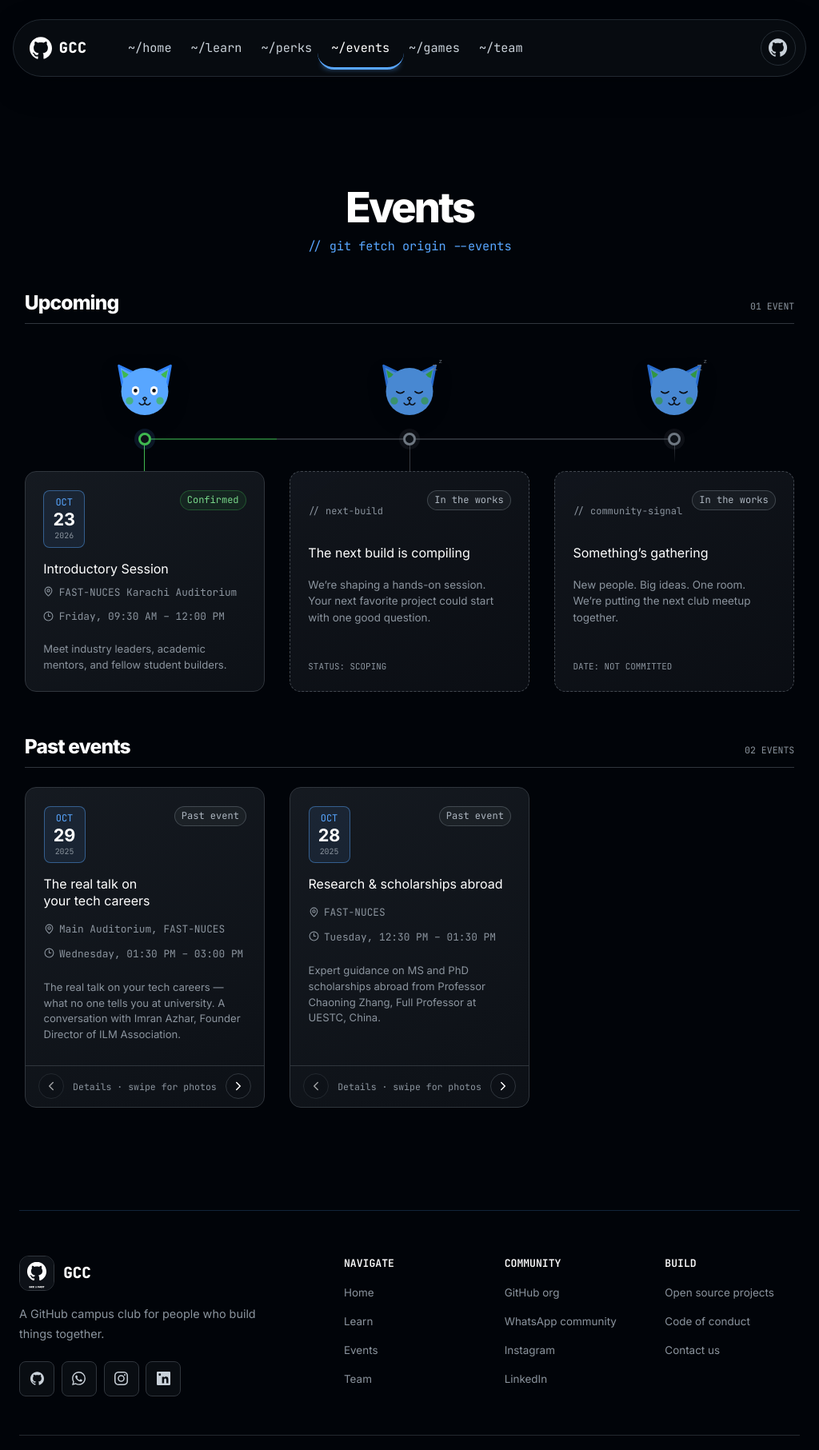
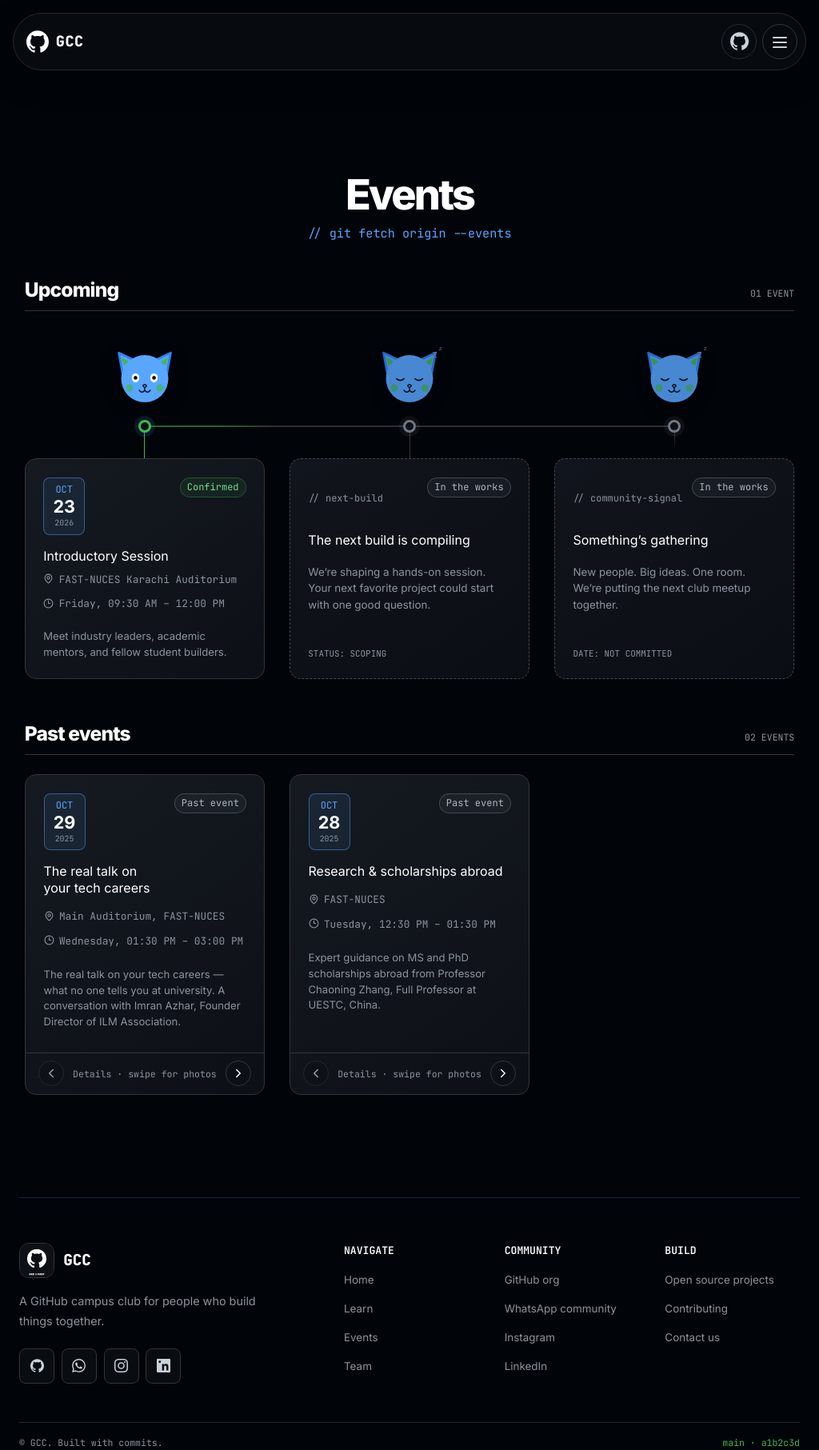
Before and after one commit to GCC-FAST-NUCES-Karachi/GCC, a Next.js app: page /events in a window 1024 px wide. Shown: the top 1813 px of the page at 80% size. Built offline with nearby package versions, Linux system fonts and the light colour scheme.

Commit message:
Update navbar, footer & community links, fix events timeline

```diff
--- a/src/app/landing/LandingSections.jsx
+++ b/src/app/landing/LandingSections.jsx
@@ -131,7 +131,7 @@
         </HighlightsCarousel>
         <div className="community-highlight-links" aria-label="Connect with the community">
         <CommunityLinkCard label="LinkedIn" href="https://www.linkedin.com/company/github-campus-club-fast-nuces/" title="Follow us on LinkedIn" description="Club news, opportunities, and updates." />
-        <CommunityLinkCard label="WhatsApp" href="https://chat.whatsapp.com/" title="Join the WhatsApp community" description="Get in touch with the club community." icon={() => <svg viewBox="0 0 24 24"><path d={siWhatsapp.path} /></svg>} />
+        <CommunityLinkCard label="WhatsApp" href="https://chat.whatsapp.com/EweThN5W27a4cVgFC5VyPC?s=sw&p=a&mlu=4&ilr=4" title="Join the WhatsApp community" description="Get in touch with the club community." icon={() => <svg viewBox="0 0 24 24"><path d={siWhatsapp.path} /></svg>} />
         </div>
       </div>
     </section>
@@ -204,7 +204,7 @@
   return (
     <section id="join" className="landing-join-section" aria-labelledby="join-heading">
       <div><p className="section-command">{"// git checkout join"}</p><h2 id="join-heading">Build something with us.</h2><p>A community for FAST-NUCES students who learn, build, and ship together.</p></div>
-      <a href="https://chat.whatsapp.com/" className="join-button" target="_blank" rel="noreferrer">Join the community <ArrowRight size={16} aria-hidden="true" /></a>
+      <a href="https://chat.whatsapp.com/EweThN5W27a4cVgFC5VyPC?s=sw&p=a&mlu=4&ilr=4" className="join-button" target="_blank" rel="noreferrer">Join the community <ArrowRight size={16} aria-hidden="true" /></a>
     </section>
   );
 }
--- a/src/components/events/events-list.css
+++ b/src/components/events/events-list.css
@@ -33,6 +33,15 @@
 
 .event-item-planned::before {
   background: rgb(139 148 158 / 30%);
+}
+
+.event-item:not(.event-item-planned):has(+ .event-item-planned)::before {
+  background: linear-gradient(
+    to right,
+    rgb(63 185 80 / 55%) 0%,
+    rgb(63 185 80 / 55%) 55%,
+    rgb(139 148 158 / 30%) 100%
+  );
 }
 
 .event-mascot {
@@ -398,9 +407,22 @@
     background: rgb(63 185 80 / 55%);
   }
 
+  .event-item:not(.event-item-planned):has(+ .event-item-planned) .event-connector {
+    background: linear-gradient(
+      to bottom,
+      rgb(63 185 80 / 55%) 0%,
+      rgb(63 185 80 / 55%) 55%,
+      rgb(139 148 158 / 38%) 100%
+    );
+  }
+
   .event-item:last-child .event-connector {
     margin-bottom: 0;
     background: linear-gradient(rgb(63 185 80 / 55%), transparent 70%);
+  }
+
+  .event-item-planned:last-child .event-connector {
+    background: linear-gradient(rgb(139 148 158 / 38%), transparent 70%);
   }
 
   .event-marker {
--- a/src/components/layout/Footer.css
+++ b/src/components/layout/Footer.css
@@ -6,6 +6,10 @@
   padding: 3.5rem 0 1.25rem;
   border-top: 1px solid rgb(88 166 255 / 20%);
   color: var(--text-dim);
+}
+
+.site-footer a {
+  cursor: pointer;
 }
 
 .site-footer::before {
--- a/src/components/layout/Footer.jsx
+++ b/src/components/layout/Footer.jsx
@@ -20,8 +20,8 @@
   {
     heading: "COMMUNITY",
     links: [
-      { href: "#", label: "GitHub org" },
-      { href: "#", label: "WhatsApp community" },
+      { href: "https://github.com/GCC-FAST-NUCES-Karachi", label: "GitHub org" },
+      { href: "https://chat.whatsapp.com/EweThN5W27a4cVgFC5VyPC?s=sw&p=a&mlu=4&ilr=4", label: "WhatsApp community" },
       { href: "https://www.instagram.com/github_nu", label: "Instagram" },
       { href: "https://www.linkedin.com/company/github-campus-club-fast-nuces/", label: "LinkedIn" },
     ],
@@ -29,8 +29,8 @@
   {
     heading: "BUILD",
     links: [
-      { href: "https://github.com/ismailsilat7/ghcc", label: "Open source projects" },
-      { href: "https://github.com/ismailsilat7/ghcc/blob/main/CODE_OF_CONDUCT.md", label: "Code of conduct" },
+      { href: "https://github.com/GCC-FAST-NUCES-Karachi/ghcc", label: "Open source projects" },
+      { href: "https://github.com/GCC-FAST-NUCES-Karachi/ghcc/blob/main/CONTRIBUTING.md", label: "Contributing" },
       { href: "mailto:ghcc@nu.edu.pk", label: "Contact us" },
     ],
   },
@@ -50,8 +50,8 @@
             A GitHub campus club for people who build things together.
           </p>
           <div aria-label="Social links" className="social-links">
-            <a aria-label="GitHub" href="#"><SocialIcon icon={siGithub} /></a>
-            <a aria-label="WhatsApp community" href="#"><SocialIcon icon={siWhatsapp} /></a>
+            <a aria-label="GitHub" href="https://github.com/GCC-FAST-NUCES-Karachi" rel="noreferrer" target="_blank"><SocialIcon icon={siGithub} /></a>
+            <a aria-label="WhatsApp community" href="https://chat.whatsapp.com/EweThN5W27a4cVgFC5VyPC?s=sw&p=a&mlu=4&ilr=4" rel="noreferrer" target="_blank"><SocialIcon icon={siWhatsapp} /></a>
             <a aria-label="Instagram" href="https://www.instagram.com/github_nu" rel="noreferrer" target="_blank"><SocialIcon icon={siInstagram} /></a>
             <a aria-label="LinkedIn" href="https://www.linkedin.com/company/github-campus-club-fast-nuces/" rel="noreferrer" target="_blank"><svg aria-hidden="true" viewBox="0 0 24 24"><path d="M20.45 20.45h-3.55v-5.57c0-1.33-.03-3.04-1.85-3.04-1.85 0-2.14 1.45-2.14 2.94v5.67H9.35V9h3.41v1.56h.05c.48-.9 1.64-1.85 3.37-1.85 3.6 0 4.27 2.37 4.27 5.46v6.28ZM5.34 7.43a2.06 2.06 0 1 1 0-4.12 2.06 2.06 0 0 1 0 4.12ZM3.56 20.45h3.56V9H3.56v11.45ZM22.23 0H1.77C.79 0 0 .77 0 1.73v20.54C0 23.23.79 24 1.77 24h20.45c.98 0 1.78-.77 1.78-1.73V1.73C24 .77 23.2 0 22.22 0h.01Z" /></svg></a>
           </div>
--- a/src/components/layout/Navbar.css
+++ b/src/components/layout/Navbar.css
@@ -207,26 +207,7 @@
   justify-content: center;
 }
 
-@media (max-width: 1200px) and (min-width: 1001px) {
-  .site-nav {
-    display: flex;
-    justify-content: flex-start;
-  }
-
-  .nav-links {
-    flex: 1 1 auto;
-    justify-content: flex-start;
-    gap: clamp(1.5rem, 2vw, 1.75rem);
-    margin-left: clamp(2.25rem, 3vw, 3rem);
-  }
-
-  .nav-actions {
-    flex: 0 0 auto;
-    margin-left: auto;
-  }
-}
-
-@media (max-width: 1000px) {
+@media (max-width: 1200px) {
   .site-nav {
     display: flex;
     justify-content: space-between;
@@ -341,12 +322,6 @@
   }
 }
 
-@media (max-width: 900px) {
-  .nav-links {
-    gap: .8rem;
-  }
-}
-
 @media (max-width: 700px) {
   .site-nav {
     width: calc(100% - 1rem);
--- a/src/components/layout/Navbar.jsx
+++ b/src/components/layout/Navbar.jsx
@@ -105,7 +105,7 @@
         <a
           aria-label="GitHub organization"
           className="github-button"
-          href="https://github.com/ismailsilat7/ghcc"
+          href="https://github.com/GCC-FAST-NUCES-Karachi/ghcc"
           rel="noreferrer"
           target="_blank"
         >
```
